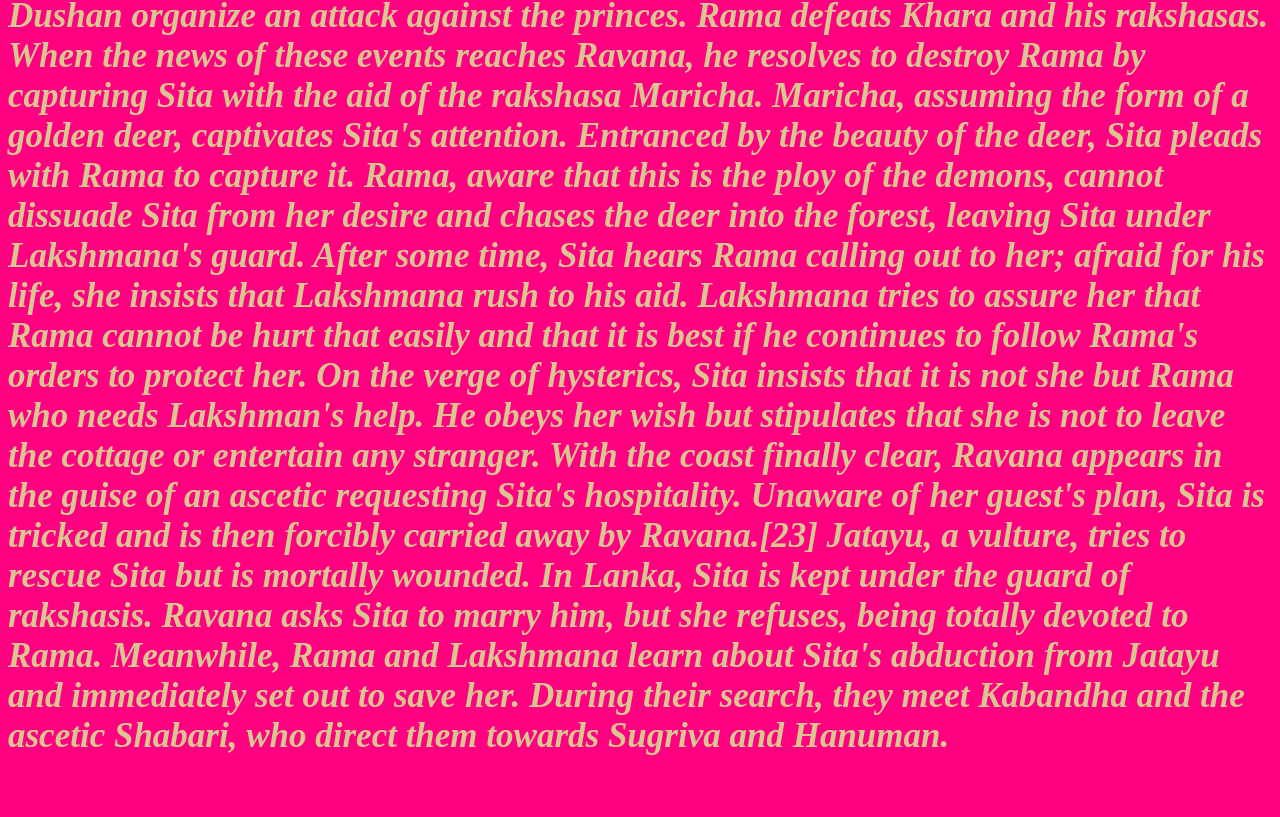
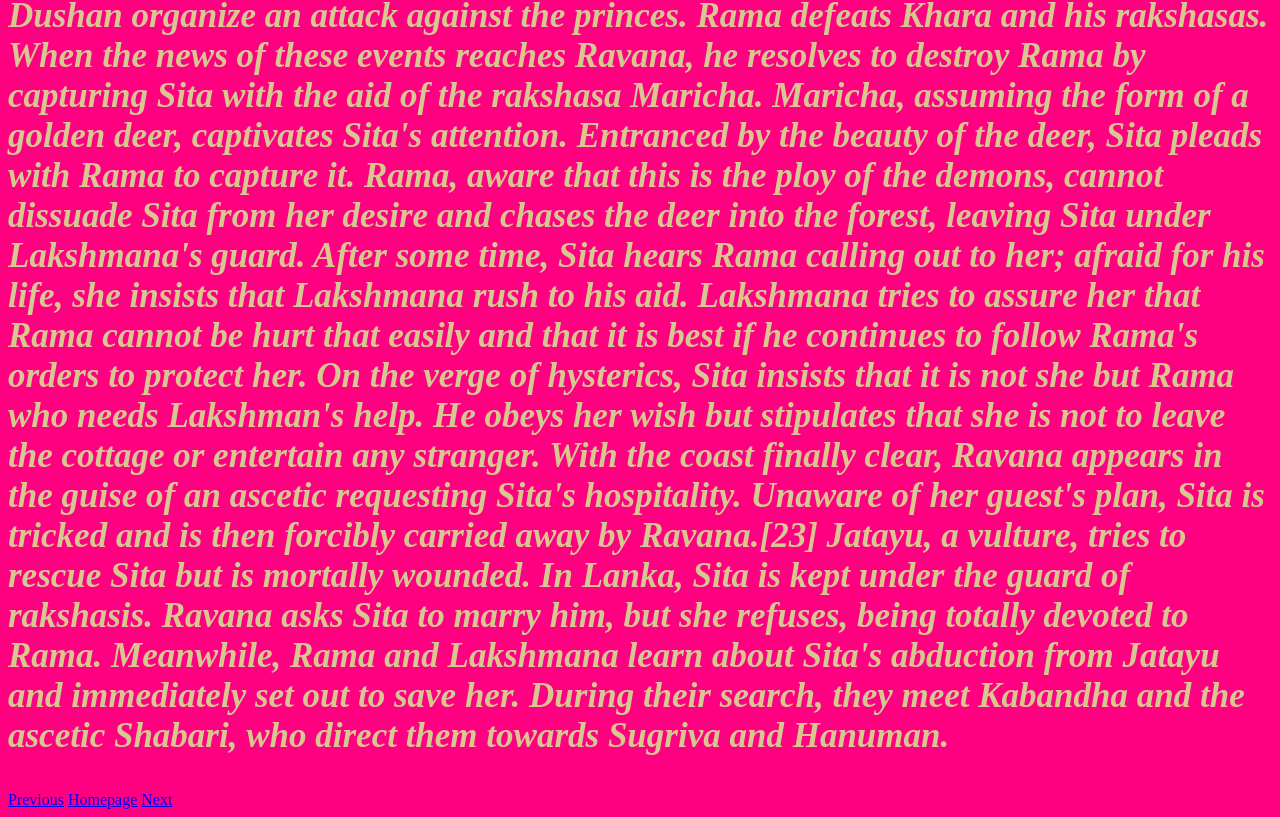
Before and after one commit to AradhyaShukla1237/Ramcharitmanas, a plain HTML site: page aranyakand.html in a window 1280 px wide. Shown: the part 459-1276 px from the top of the page. Before the commit the page ends 1250 px from the top, so only its background shows below. Drawn offline with Linux system fonts and the light colour scheme.

Commit message:
Update aranyakand.html

```diff
--- a/aranyakand.html
+++ b/aranyakand.html
@@ -26,6 +26,9 @@
 
      Jatayu, a vulture, tries to rescue Sita but is mortally wounded. In Lanka, Sita is kept under the guard of rakshasis. Ravana asks Sita to marry him, but she refuses, being totally devoted to Rama. Meanwhile, Rama and Lakshmana learn about Sita's abduction from Jatayu and immediately set out to save her. During their search, they meet Kabandha and the ascetic Shabari, who direct them towards Sugriva and Hanuman.</i></strong></p>
   </div>
+    <a href="ayodhyakand.html">Previous</a>
+   <a href="index.html">Homepage</a>
+   <a href="kishkindha.html">Next</a>
 </body>
 
 </html>
```
